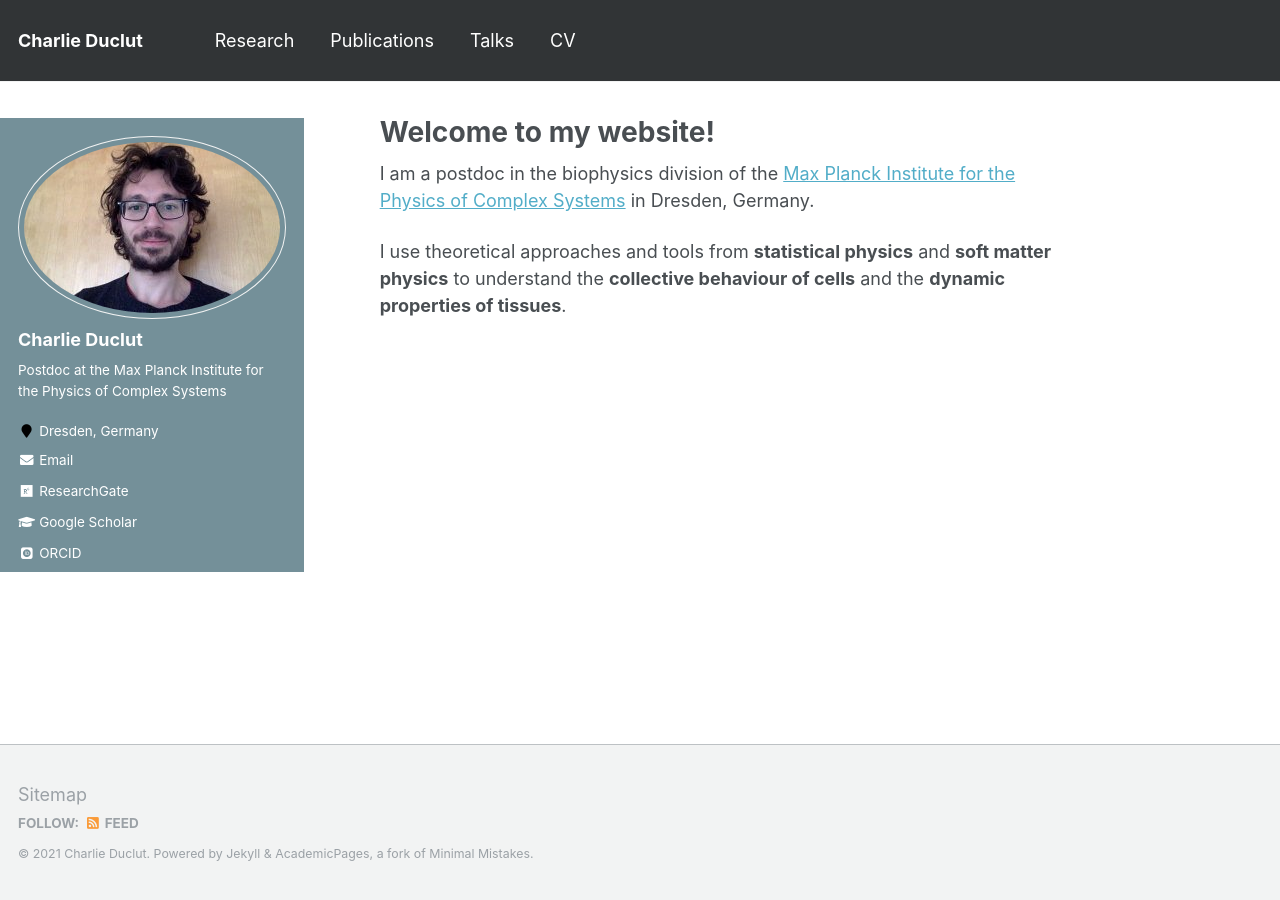
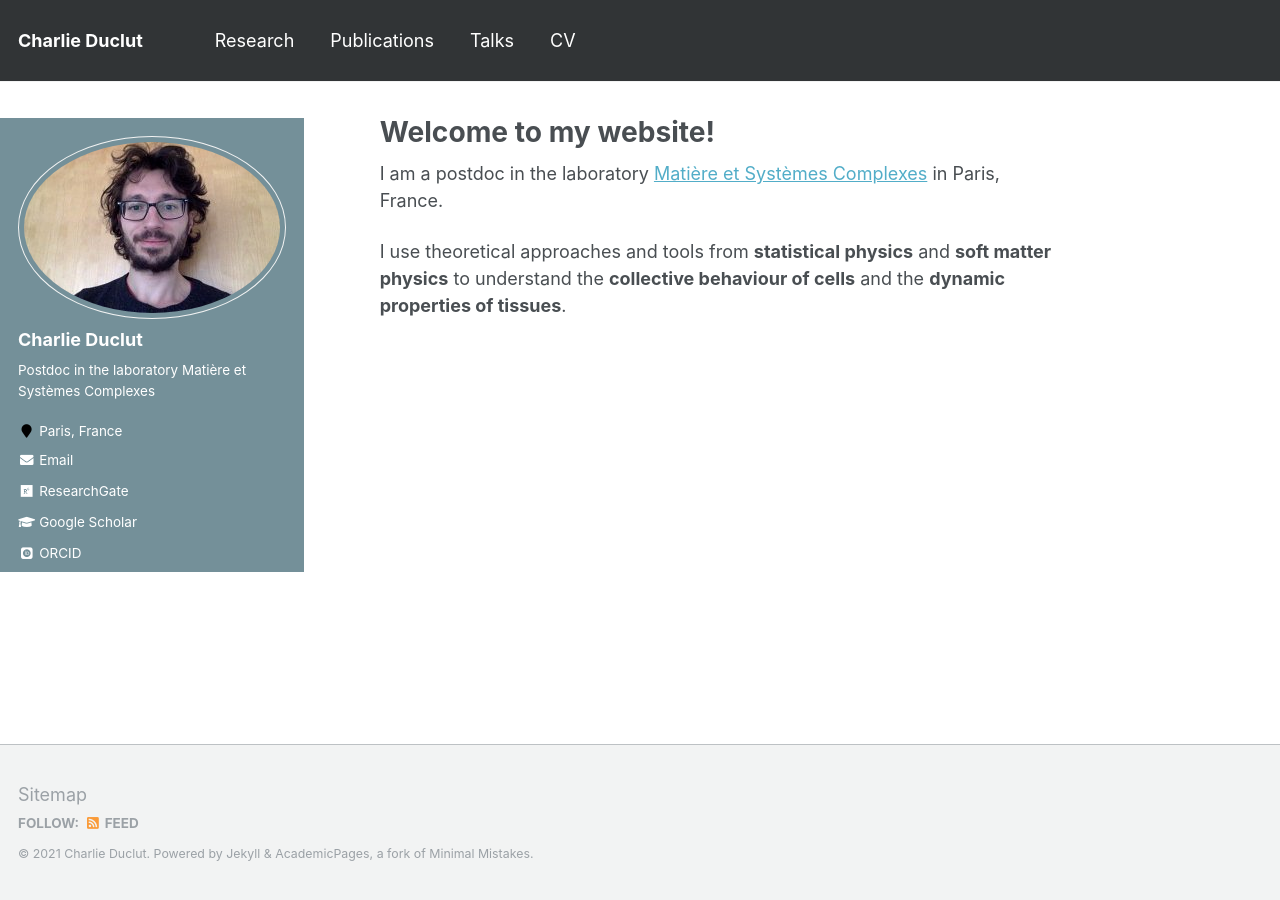
Before and after one commit to charlieduclut/charlieduclut.github.io, a Jekyll site: the page built from _pages/about.md, in a window 1280 px wide. Built offline with Jekyll 4.4.1, drawn with Linux system fonts in a browser that asks for light colours; some web fonts are replaced.

Commit message:
updated current affiliation to MSC

```diff
--- a/_config.yml
+++ b/_config.yml
@@ -10,7 +10,7 @@ locale                   : "en-US"
 title                    : "Charlie Duclut"
 title_separator          : "-"
 name                     : &name "Charlie Duclut"
-description              : &description "Postdoc at the Max Planck Institute for the Physics of Complex Systems"
+description              : &description "Postdoc in the laboratory Matière et Systèmes Complexes"
 url                      : https://charlieduclut.github.io # the base hostname & protocol for your site e.g. "https://mmistakes.github.io"
 baseurl                  : "" # the subpath of your site, e.g. "/blog"
 repository               : "charlieduclut/charlieduclut.github.io"
@@ -82,8 +82,8 @@ analytics:
 author:
   name             : "Charlie Duclut"
   avatar           : "profile.jpg" #"profile.png"
-  bio              : "Postdoc at the Max Planck Institute for the Physics of Complex Systems"
-  location         : "Dresden, Germany"
+  bio              : "Postdoc in the laboratory Matière et Systèmes Complexes" #"Postdoc at the Max Planck Institute for the Physics of Complex Systems"
+  location         : "Paris, France" #"Dresden, Germany"
   employer         :
   pubmed           : # "https://www.ncbi.nlm.nih.gov/pubmed/?term=john+snow"
   googlescholar    : "https://scholar.google.fr/citations?user=vSDxzLMAAAAJ&hl=fr&oi=ao"
--- a/_pages/about.md
+++ b/_pages/about.md
@@ -8,6 +8,6 @@ redirect_from:
   - /about.html
 ---
 
-I am a postdoc in the biophysics division of the [Max Planck Institute for the Physics of Complex Systems](https://www.pks.mpg.de/) in Dresden, Germany.
+I am a postdoc in the laboratory [Matière et Systèmes Complexes](http://www.msc.univ-paris-diderot.fr/) in Paris, France.
 
 I use theoretical approaches and tools from **statistical physics** and **soft matter physics** to understand the **collective behaviour of cells** and the **dynamic properties of tissues**.
```
Also changed, not shown: _pages/cv.md (+5 -1 lines).
